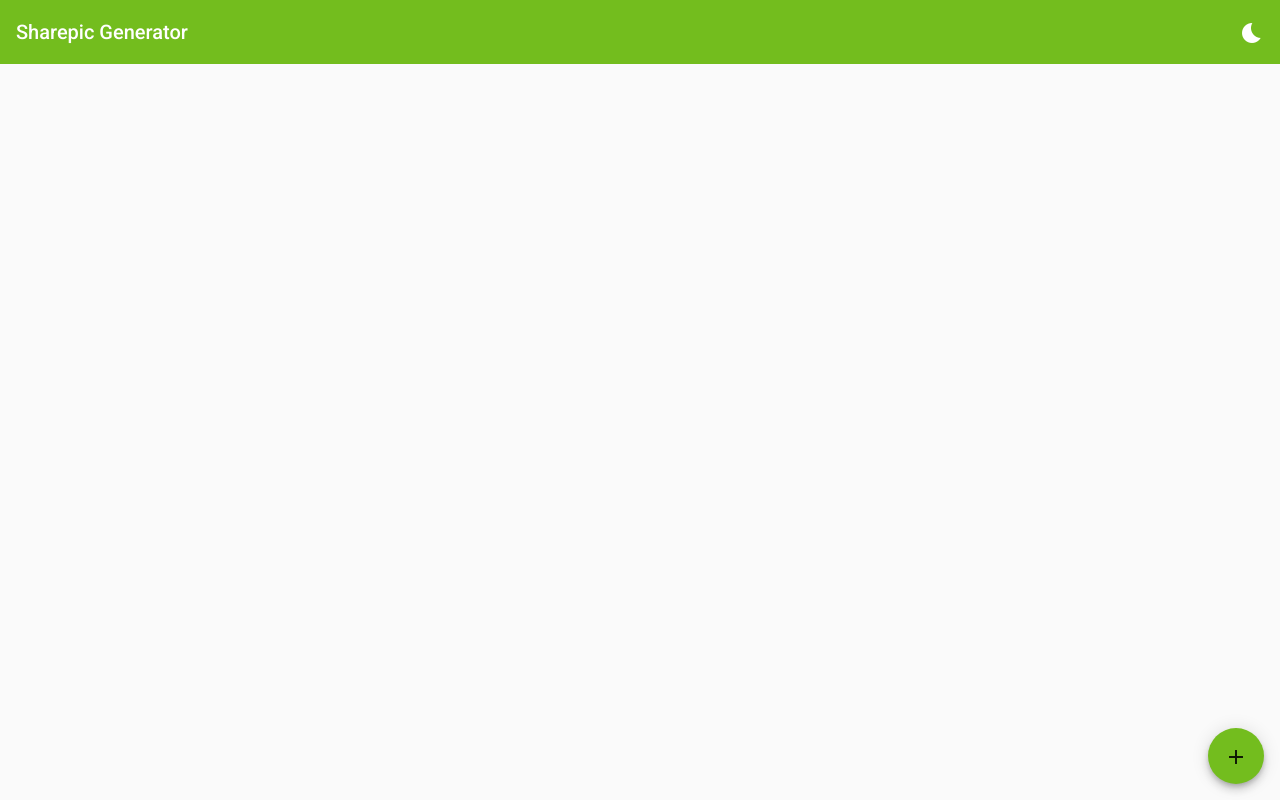
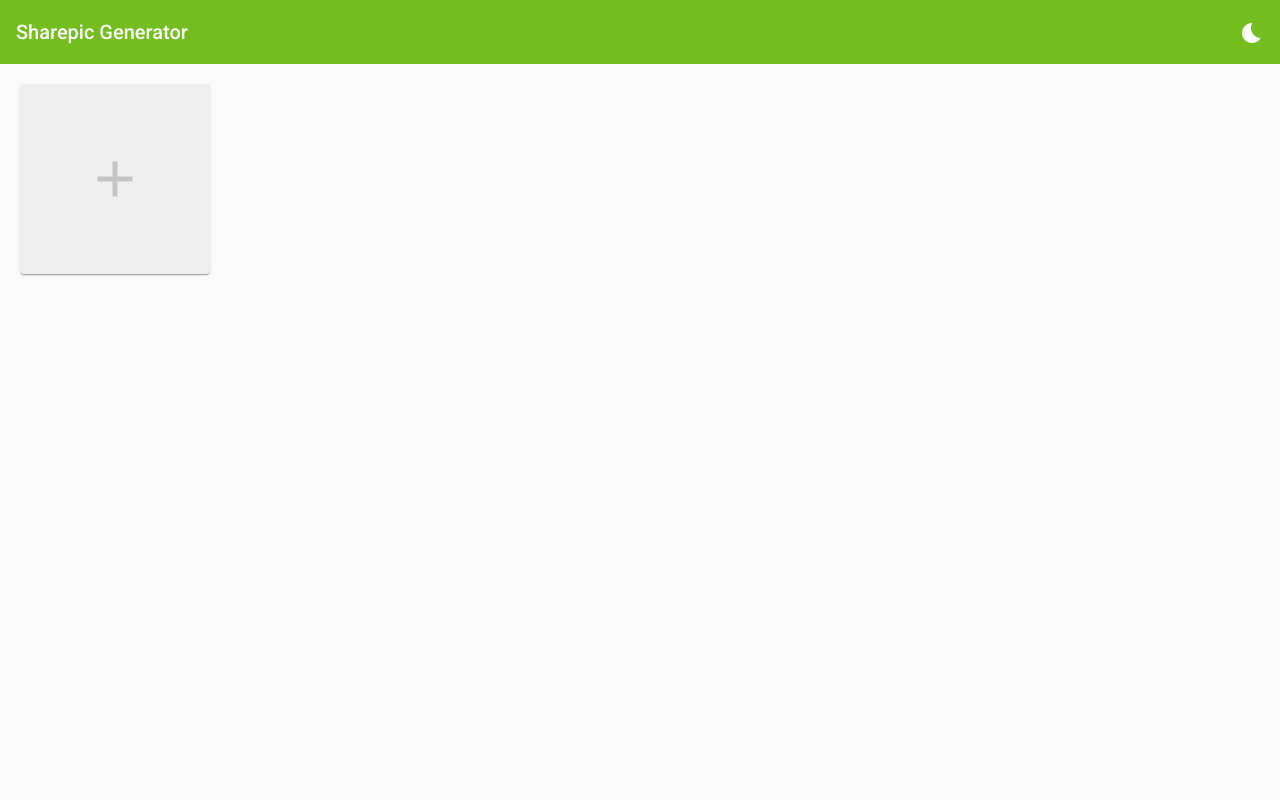
Before and after one commit to MarcoJB/picgen, an Angular app: page / in a window 1280 px wide. Built offline with nearby package versions, Linux system fonts and the light colour scheme.

Commit message:
Update start screen. Move 'Create' button to main grid and display multiple sharepic previes in 2x2 grid instead of next to each other.

```diff
--- a/src/app/start/start.component.css
+++ b/src/app/start/start.component.css
@@ -33,6 +33,13 @@ mat-toolbar span {
     align-self: center;
 }
 
+.localSharePicSetLink {
+    text-decoration: none;
+    aspect-ratio: 1/1;
+    display: grid;
+    place-items: strech;
+}
+
 .localSharePicSet {
     display: flex;
     flex-direction: column;
@@ -51,22 +58,27 @@ mat-toolbar span {
 }
 
 .localSharePics {
-    display: flex;
-    grid-gap: 20px;
-    padding: 0;
+    height: 100%;
+    display: grid;
+    grid-gap: 8%;
+    padding: 8%;
     cursor: pointer;
     overflow: auto;
+    grid-template-rows: 1fr 1fr;
+    grid-template-columns: 1fr 1fr;
 }
 
 .localSharePic {
     display: flex;
-    width: 100px;
     overflow: hidden;
-    padding: 16px;
     flex-shrink: 0;
     box-sizing: border-box;
     flex-grow: 1;
-    aspect-ratio: 1/1;
+}
+
+.localSharePic:only-child {
+    grid-row: span 2;
+    grid-column: span 2;
 }
 
 app-sharepic-preview {
@@ -75,6 +87,23 @@ app-sharepic-preview {
     pointer-events: none;
 }
 
+.createSharePicSetLink .localSharePic {
+    display: grid;
+    place-items: center;
+}
+
+.createSharePicSetLink .localSharePic mat-icon {
+    width: auto;
+    line-height: normal;
+    font-size: 60px;
+    opacity: 0.2;
+    transition: opacity 0.2s;
+}
+
+.createSharePicSetLink:hover .localSharePic mat-icon {
+    opacity: 0.6;
+}
+
 #newSharePicSet {
     position: fixed;
     bottom: 16px;
--- a/src/app/start/start.component.html
+++ b/src/app/start/start.component.html
@@ -6,10 +6,10 @@
 </mat-toolbar>
 <div id="localSharePicSets">
   <ng-container class="localSharePicSetOuter" *ngFor="let localSharePicSet of generalService.localSharePicSets">
-    <a class="localSharePicSetLink" [routerLink]="'/'+localSharePicSet.id" [style.grid-column]="'min(2, '+localSharePicSet.sharePics.length+') span'">
+    <a class="localSharePicSetLink" [routerLink]="'/'+localSharePicSet.id">
       <mat-card class="localSharePicSet">
         <div class="localSharePics">
-          <div class="localSharePic" *ngFor="let localSharePic of localSharePicSet.sharePics | slice:0:2, let i = index">
+          <div class="localSharePic" *ngFor="let localSharePic of localSharePicSet.sharePics | slice:0:4, let i = index">
             <app-sharepic-preview [sharePic]="localSharePic" [noElevation]="true" [outline]="true"></app-sharepic-preview>
           </div>
         </div>
@@ -17,5 +17,14 @@
       </mat-card>
     </a>
   </ng-container>
+  <a class="localSharePicSetLink createSharePicSetLink" [routerLink]="'/'+newSharePicSetId">
+    <mat-card class="localSharePicSet">
+      <div class="localSharePics">
+        <div class="localSharePic">
+          <mat-icon aria-hidden="false" aria-label="Create new SharePic" [inline]="true">add</mat-icon>
+        </div>
+      </div>
+    </mat-card>
+  </a>
 </div>
-<a mat-fab color="primary" id="newSharePicSet" [routerLink]="'/'+newSharePicSetId"><mat-icon>add</mat-icon></a>
+<!--<a mat-fab color="primary" id="newSharePicSet" [routerLink]="'/'+newSharePicSetId"><mat-icon>add</mat-icon></a>-->
```
